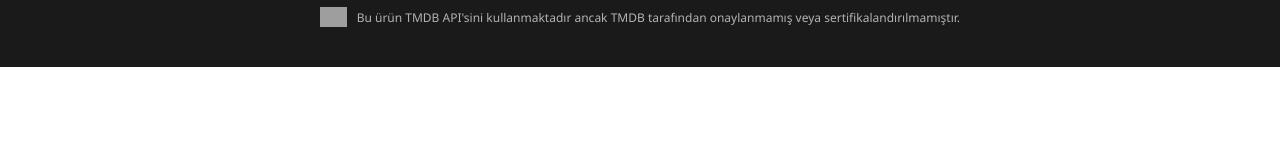
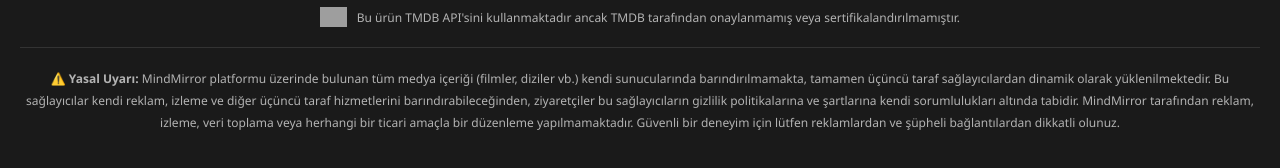
Before and after one commit to enessquik/mindmirror_mdb, a website: page index.html in a window 1280 px wide. Shown: the part 1022-1190 px from the top of the page. Before the commit the page ends 1089 px from the top, so only its background shows below. Drawn offline with Linux system fonts and the light colour scheme; no server answers; grey boxes are pictures that could not be loaded.

Commit message:
Yasal uyarı metni footer'a eklendi

```diff
--- a/index.html
+++ b/index.html
@@ -87,6 +87,14 @@
                 <img src="https://www.themoviedb.org/assets/2/v4/logos/v2/blue_short-8e7b30f73a4020692ccca9c88bafe5dcb6f8a62a4c6bc55cd9ba82bb2cd95f6c.svg" alt="TMDB" style="height: 20px; vertical-align: middle;">
                 Bu ürün TMDB API'sini kullanmaktadır ancak TMDB tarafından onaylanmamış veya sertifikalandırılmamıştır.
             </p>
+            <hr style="border: none; border-top: 1px solid var(--border-color); margin: 20px 0;">
+            <p style="font-size: 12px; color: var(--text-secondary); line-height: 1.8;">
+                <strong>⚠️ Yasal Uyarı:</strong> MindMirror platformu üzerinde bulunan tüm medya içeriği (filmler, diziler vb.) kendi sunucularında barındırılmamakta,
+                tamamen üçüncü taraf sağlayıcılardan dinamik olarak yüklenilmektedir. Bu sağlayıcılar kendi reklam, izleme ve diğer üçüncü taraf hizmetlerini
+                barındırabileceğinden, ziyaretçiler bu sağlayıcıların gizlilik politikalarına ve şartlarına kendi sorumlulukları altında tabidir.
+                MindMirror tarafından reklam, izleme, veri toplama veya herhangi bir ticari amaçla bir düzenleme yapılmamaktadır.
+                Güvenli bir deneyim için lütfen reklamlardan ve şüpheli bağlantılardan dikkatli olunuz.
+            </p>
         </div>
     </footer>
 
```
Also changed, not shown: watch.html (+8 -0 lines).
